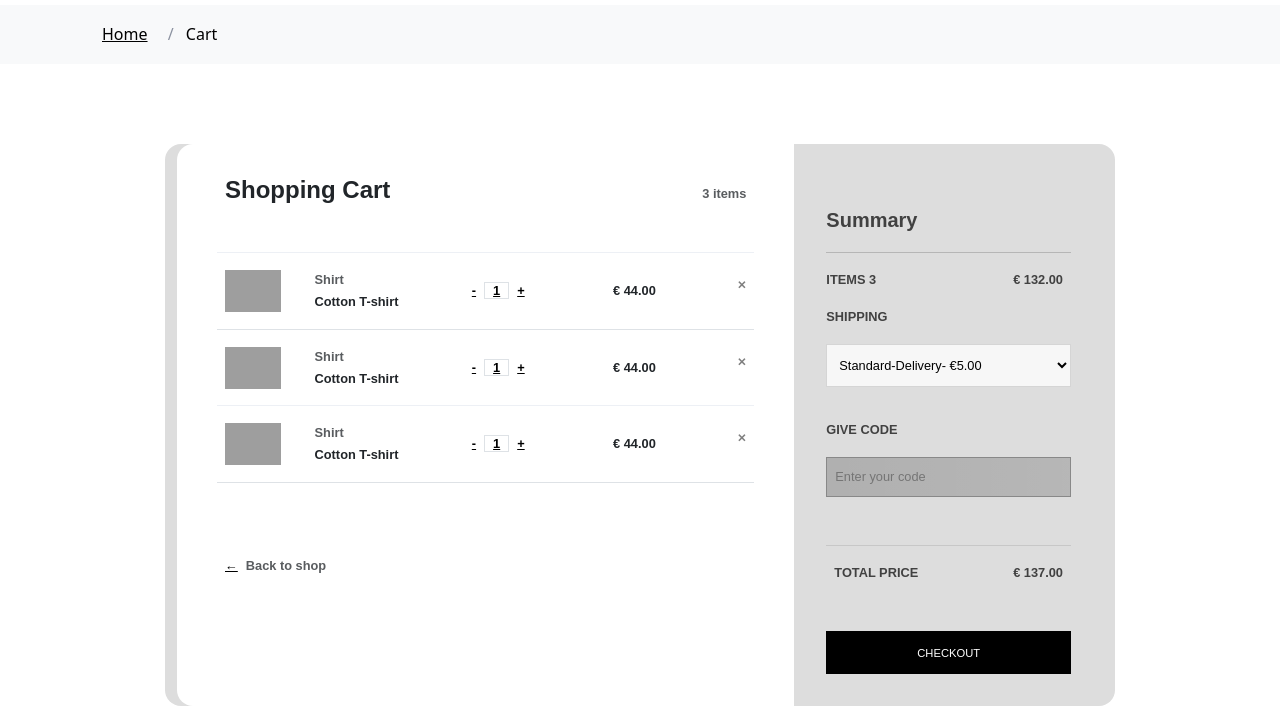
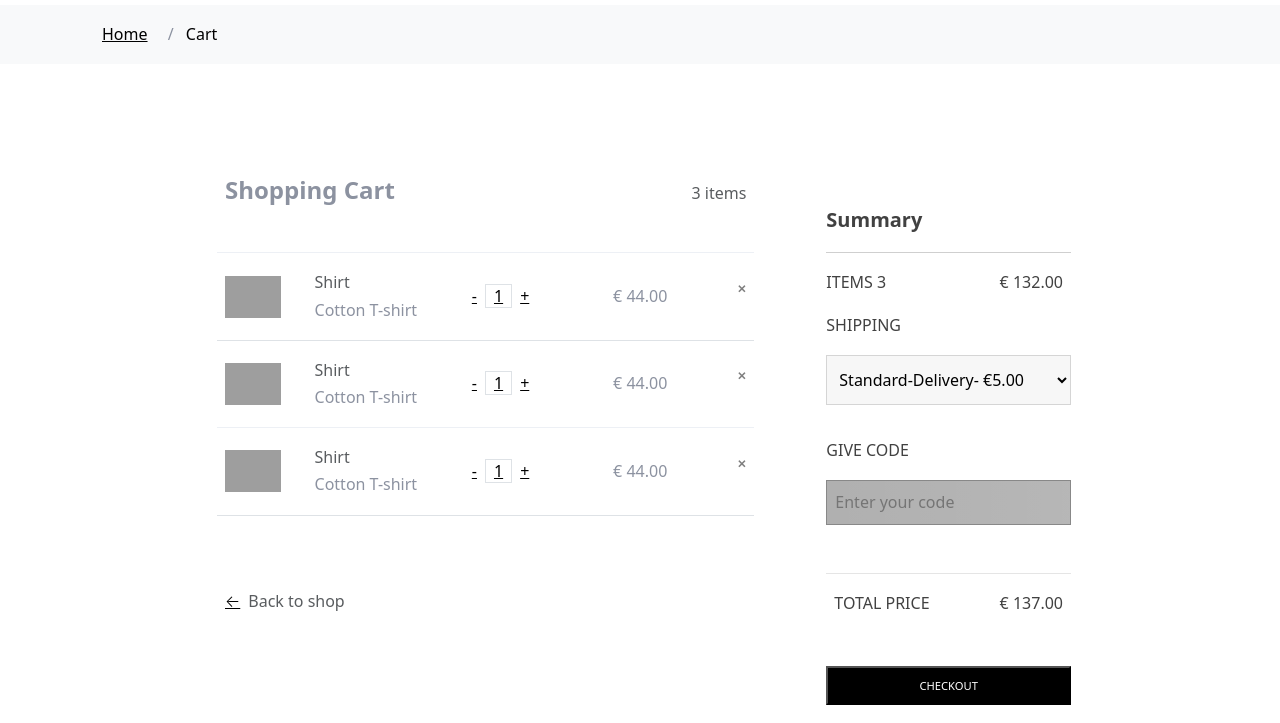
Before and after one commit to Kellycypher98/Urban-Threads, a plain HTML site: page cart.html in a window 1280 px wide. Shown: the part 77-800 px from the top of the page. Drawn offline with nearby package versions, Linux system fonts and the light colour scheme; grey boxes are pictures that could not be loaded; a script that the page names is missing; files whose address does not match are found by name; a web font is replaced by a local one.

Commit message:
made changes to the cart page

```diff
--- a/cart.html
+++ b/cart.html
@@ -105,7 +105,7 @@
     <div class="site-section">
       <div class="container">
         <div class="row mb-5">
-        <div class="card">
+                <div class="cart-card">
                   <div class="row">
                     <div class="col-md-8 cart">
                       <div class="title">
@@ -166,7 +166,7 @@
                         <div class="col" style="padding-left:0;">ITEMS 3</div>
                         <div class="col text-right">&euro; 132.00</div>
                       </div>
-              <form class="cart-form">
+                      <form>
                         <p>SHIPPING</p>
                         <select>
                           <option class="text-muted">Standard-Delivery- &euro;5.00</option>
@@ -178,13 +178,14 @@
                         <div class="col">TOTAL PRICE</div>
                         <div class="col text-right">&euro; 137.00</div>
                       </div>
-              <button class="btn cart-btn">CHECKOUT</button>
+                      <button class="checkout-btn">CHECKOUT</button>
                     </div>
                   </div>
 
                 </div>
+
+
         </div>
-
       </div>
     </div>
 
--- a/css/cart.css
+++ b/css/cart.css
@@ -1,27 +1,19 @@
-
 
 .title {
     margin-bottom: 5vh;
 }
 
-.card {
+.cart-card {
     margin: auto;
     max-width: 950px;
     width: 90%;
 
     border-radius: 1rem;
     border: transparent;
-    background: #ddd;
-
-        vertical-align: middle;
-        display: flex;
-        font-family: sans-serif;
-        font-size: 0.8rem;
-        font-weight: bold;
 }
 
 @media(max-width:767px) {
-    .card {
+    .cart-card {
         margin: 3vh auto;
     }
 }
@@ -43,8 +35,6 @@
 
 .summary {
 
-    border-top-right-radius: 1rem;
-    border-bottom-right-radius: 1rem;
     padding: 4vh;
     color: rgb(65, 65, 65);
 }
@@ -108,7 +98,7 @@ hr {
     margin-top: 1.25rem;
 }
 
-.cart-form {
+form {
     padding: 2vh 0;
 }
 
@@ -121,7 +111,7 @@ select {
     background-color: rgb(247, 247, 247);
 }
 
-#code {
+input {
     border: 1px solid rgba(0, 0, 0, 0.137);
     padding: 1vh;
     margin-bottom: 4vh;
@@ -134,7 +124,7 @@ input:focus::-webkit-input-placeholder {
     color: transparent;
 }
 
-.cart-btn {
+.checkout-btn {
     background-color: #000;
     border-color: #000;
     color: white;
@@ -145,7 +135,7 @@ input:focus::-webkit-input-placeholder {
     border-radius: 0;
 }
 
-.cart-btn:focus {
+.checkout-btn:focus {
     box-shadow: none;
     outline: none;
     box-shadow: none;
@@ -155,7 +145,7 @@ input:focus::-webkit-input-placeholder {
     transition: none;
 }
 
-.cart-btn:hover {
+.checkout-btn:hover:hover {
     color: white;
 }
 
```
Lines whose indentation alone changed are shown as unchanged.
